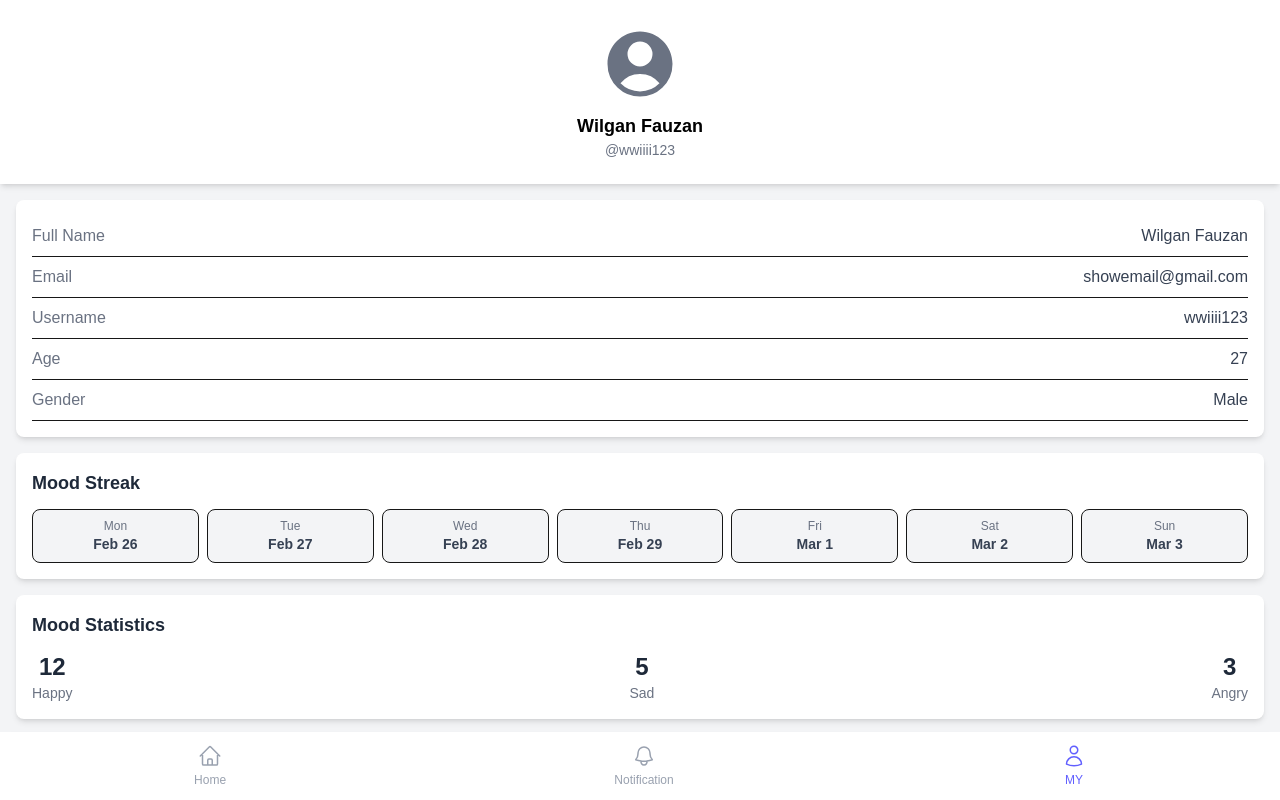
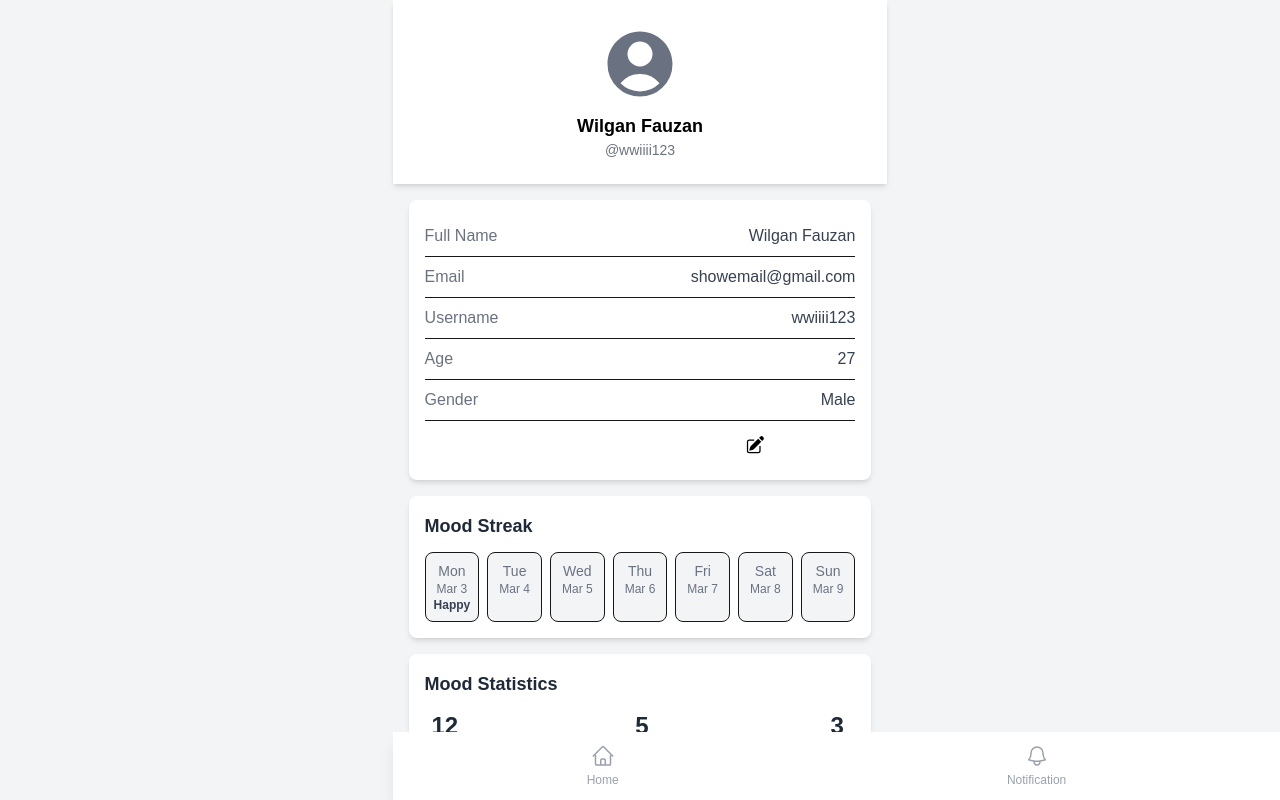
Before and after one commit to has-bi/theramind, a Next.js app: page / in a window 1280 px wide. Built offline with nearby package versions, Linux system fonts and the light colour scheme.

Commit message:
add- date-fns and modify the mood streak

```diff
--- a/package.json
+++ b/package.json
@@ -12,6 +12,7 @@
   "dependencies": {
     "@heroicons/react": "^2.2.0",
     "@prisma/client": "^6.4.1",
+    "date-fns": "^4.1.0",
     "next": "15.2.0",
     "prisma": "^6.4.1",
     "react": "^19.0.0",
--- /dev/null
+++ b/src/app/_components/profile-mood.js
@@ -0,0 +1,141 @@
+"use client";
+import { useState } from "react";
+import { format, startOfWeek, addDays, isBefore } from "date-fns";
+import { UserIcon, BellIcon, HomeIcon } from "@heroicons/react/24/outline";
+import { PencilSquareIcon, UserCircleIcon } from "@heroicons/react/24/solid";
+
+export default function ProfilePage() {
+  const [activeTab, setActiveTab] = useState("my");
+
+  // Data pengguna
+  const user = {
+    fullName: "Wilgan Fauzan",
+    username: "wwiiii123",
+    email: "showemail@gmail.com",
+    age: 27,
+    gender: "Male",
+  };
+
+  // Menghitung minggu ini secara dinamis
+  const today = new Date();
+  const startWeek = startOfWeek(today, { weekStartsOn: 1 });
+  const moodStats = {
+    Happy: 12,
+    Sad: 5,
+    Angry: 3,
+  };
+
+  const moods = ["Happy", "Sad", "Angry"];
+  const moodWeek = Array.from({ length: 7 }, (_, i) => {
+    const date = addDays(startWeek, i);
+    return {
+      day: format(date, "EEE"),
+      date: format(date, "MMM d"),
+      mood: isBefore(date, today) ? moods[i % moods.length] : "",
+    };
+  });
+
+  return (
+    <div className="min-h-screen bg-gray-100 flex flex-col">
+      {/* Profile Section */}
+      <div className="bg-white p-6 text-center shadow-md">
+        <UserCircleIcon className="h-20 w-20 mx-auto text-gray-500" />
+        <h2 className="text-lg font-semibold mt-2 text-black">
+          {user.fullName}
+        </h2>
+        <p className="text-gray-500 text-sm">@{user.username}</p>
+      </div>
+
+      {/* User Details */}
+      <div className="bg-white p-4 rounded-lg shadow-md mx-4 mt-4 relative">
+        <DetailItem label="Full Name" value={user.fullName} />
+        <DetailItem label="Email" value={user.email} />
+        <DetailItem label="Username" value={user.username} />
+        <DetailItem label="Age" value={user.age} />
+        <DetailItem label="Gender" value={user.gender} />
+        <div>
+          <button className="mt-3 ml-80 w-6 h-6 text-black">
+            <PencilSquareIcon className="h-5 w-5" />
+          </button>
+        </div>
+      </div>
+
+      {/* Mood Card */}
+      <div className="bg-white p-4 rounded-lg shadow-md mx-4 mt-4">
+        <h3 className="text-lg font-semibold text-gray-800 mb-3">
+          Mood Streak
+        </h3>
+        <div className="grid grid-cols-7 gap-2">
+          {moodWeek.map((day, index) => (
+            <div
+              key={index}
+              className="text-center p-2 border rounded-lg bg-gray-100"
+            >
+              <p className="text-sm text-gray-500">{day.day}</p>
+              <p className="text-xs text-gray-500">{day.date}</p>
+              <p className="text-xs font-semibold text-gray-700">{day.mood}</p>
+            </div>
+          ))}
+        </div>
+      </div>
+
+      {/* Mood Statistics */}
+      <div className="bg-white p-4 rounded-lg shadow-md mx-4 mt-4">
+        <h3 className="text-lg font-semibold text-gray-800 mb-3">
+          Mood Statistics
+        </h3>
+        <div className="flex justify-between">
+          {Object.entries(moodStats).map(([mood, count], index) => (
+            <div key={index} className="text-center">
+              <p className="text-2xl font-bold text-gray-800">{count}</p>
+              <p className="text-sm text-gray-500">{mood}</p>
+            </div>
+          ))}
+        </div>
+      </div>
+
+      {/* Bottom Navigation */}
+      <div className="bg-white shadow-lg fixed bottom-0 w-full flex justify-around py-3">
+        <NavItem
+          title="Home"
+          Icon={HomeIcon}
+          active={activeTab === "home"}
+          onClick={() => setActiveTab("home")}
+        />
+        <NavItem
+          title="Notification"
+          Icon={BellIcon}
+          active={activeTab === "notification"}
+          onClick={() => setActiveTab("notification")}
+        />
+        <NavItem
+          title="MY"
+          Icon={UserIcon}
+          active={activeTab === "my"}
+          onClick={() => setActiveTab("my")}
+        />
+      </div>
+    </div>
+  );
+}
+
+// Komponen untuk Bottom Navigation
+const NavItem = ({ title, Icon, active, onClick }) => (
+  <button
+    onClick={onClick}
+    className={`flex flex-col items-center ${
+      active ? "text-indigo-500" : "text-gray-400"
+    }`}
+  >
+    <Icon className="h-6 w-6" />
+    <span className="text-xs mt-1">{title}</span>
+  </button>
+);
+
+// Komponen untuk Detail Informasi Pengguna
+const DetailItem = ({ label, value }) => (
+  <div className="flex justify-between py-2 border-b">
+    <span className="text-gray-500 font-medium">{label}</span>
+    <span className="text-gray-700">{value}</span>
+  </div>
+);
--- a/src/app/page.js
+++ b/src/app/page.js
@@ -1,134 +1,9 @@
-"use client";
-import { useState } from "react";
-import { UserIcon, BellIcon, HomeIcon } from "@heroicons/react/24/outline";
-import { UserCircleIcon } from "@heroicons/react/24/solid";
+import ProfilePage from "./_components/profile-mood";
 
-export default function ProfilePage() {
-  const [activeTab, setActiveTab] = useState("my");
-
-  // Data pengguna
-  const user = {
-    fullName: "Wilgan Fauzan",
-    username: "wwiiii123",
-    email: "showemail@gmail.com",
-    age: 27,
-    gender: "Male",
-  };
-
-  // Data Mood
-  const [moodWeek, setMoodWeek] = useState([
-    { day: "Mon", date: "Feb 26", mood: "" },
-    { day: "Tue", date: "Feb 27", mood: "" },
-    { day: "Wed", date: "Feb 28", mood: "" },
-    { day: "Thu", date: "Feb 29", mood: "" },
-    { day: "Fri", date: "Mar 1", mood: "" },
-    { day: "Sat", date: "Mar 2", mood: "" },
-    { day: "Sun", date: "Mar 3", mood: "" },
-  ]);
-
-  const moodStats = {
-    Happy: 12,
-    Sad: 5,
-    Angry: 3,
-  };
-
+export default function Home() {
   return (
-    <div className="min-h-screen bg-gray-100 flex flex-col">
-      {/* Profile Section */}
-      <div className="bg-white p-6 text-center shadow-md">
-        <UserCircleIcon className="h-20 w-20 mx-auto text-gray-500" />
-        <h2 className="text-lg font-semibold mt-2 text-black">
-          {user.fullName}
-        </h2>
-        <p className="text-gray-500 text-sm">@{user.username}</p>
-      </div>
-
-      {/* User Details */}
-      <div className="bg-white p-4 rounded-lg shadow-md mx-4 mt-4">
-        <DetailItem label="Full Name" value={user.fullName} />
-        <DetailItem label="Email" value={user.email} />
-        <DetailItem label="Username" value={user.username} />
-        <DetailItem label="Age" value={user.age} />
-        <DetailItem label="Gender" value={user.gender} />
-      </div>
-
-      {/* Mood Card */}
-      <div className="bg-white p-4 rounded-lg shadow-md mx-4 mt-4">
-        <h3 className="text-lg font-semibold text-gray-800 mb-3">
-          Mood Streak
-        </h3>
-        <div className="grid grid-cols-7 gap-2">
-          {moodWeek.map((day, index) => (
-            <div
-              key={index}
-              className="text-center p-2 border rounded-lg bg-gray-100"
-            >
-              <p className="text-xs text-gray-500">{day.day}</p>
-              <p className="text-sm font-semibold text-gray-700">
-                {day.mood || day.date}
-              </p>
-            </div>
-          ))}
-        </div>
-      </div>
-
-      {/* Mood Statistics */}
-      <div className="bg-white p-4 rounded-lg shadow-md mx-4 mt-4">
-        <h3 className="text-lg font-semibold text-gray-800 mb-3">
-          Mood Statistics
-        </h3>
-        <div className="flex justify-between">
-          {Object.entries(moodStats).map(([mood, count], index) => (
-            <div key={index} className="text-center">
-              <p className="text-2xl font-bold text-gray-800">{count}</p>
-              <p className="text-sm text-gray-500">{mood}</p>
-            </div>
-          ))}
-        </div>
-      </div>
-
-      {/* Bottom Navigation */}
-      <div className="bg-white shadow-lg fixed bottom-0 w-full flex justify-around py-3">
-        <NavItem
-          title="Home"
-          Icon={HomeIcon}
-          active={activeTab === "home"}
-          onClick={() => setActiveTab("home")}
-        />
-        <NavItem
-          title="Notification"
-          Icon={BellIcon}
-          active={activeTab === "notification"}
-          onClick={() => setActiveTab("notification")}
-        />
-        <NavItem
-          title="MY"
-          Icon={UserIcon}
-          active={activeTab === "my"}
-          onClick={() => setActiveTab("my")}
-        />
-      </div>
+    <div className="flex justify-center items-center min-h-screen bg-gray-100">
+      <ProfilePage />
     </div>
   );
 }
-
-// Komponen untuk Bottom Navigation
-const NavItem = ({ title, Icon, active, onClick }) => (
-  <button
-    onClick={onClick}
-    className={`flex flex-col items-center ${
-      active ? "text-indigo-500" : "text-gray-400"
-    }`}
-  >
-    <Icon className="h-6 w-6" />
-    <span className="text-xs mt-1">{title}</span>
-  </button>
-);
-
-// Komponen untuk Detail Informasi Pengguna
-const DetailItem = ({ label, value }) => (
-  <div className="flex justify-between py-2 border-b">
-    <span className="text-gray-500 font-medium">{label}</span>
-    <span className="text-gray-700">{value}</span>
-  </div>
-);
```
Also changed, not shown: 1 other file (tests, documents, lock files or other folders).
